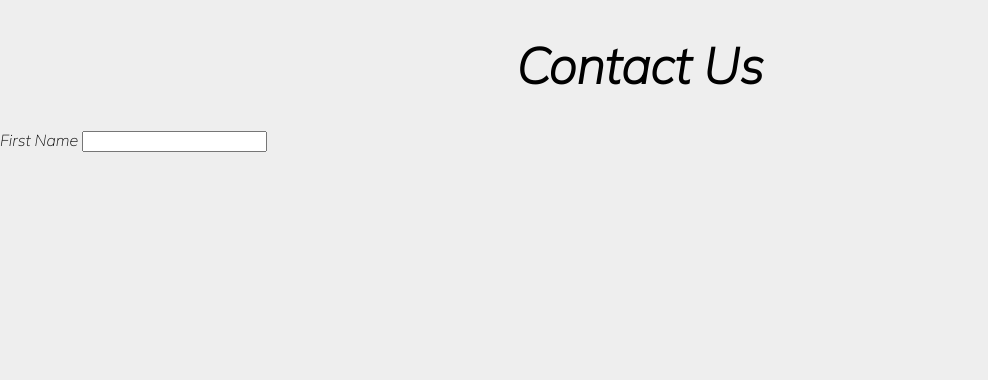
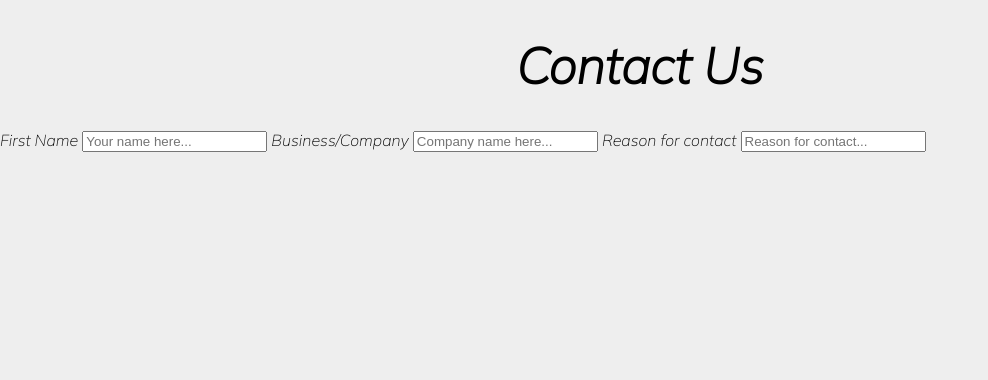
Before and after one commit to DayoTitiloye-code/Vericane, a Flask app: page /contact in a window 1280 px wide. Shown: the part 40-420 px from the top of the page, without its empty margins (0-988 px from the left). Run offline with Flask 2, Linux system fonts and the light colour scheme.

Commit message:
finished form inputs

```diff
--- a/templates/contact.html
+++ b/templates/contact.html
@@ -25,7 +25,11 @@
     <h1 id="about-title">Contact Us</h1>
     <form action="" method="get">
         <label for="firstName">First Name</label>
-        <input type="text" name="firstName" id="firstName">
+        <input type="text" name="firstName" id="firstName" placeholder="Your name here...">
+        <label for="business">Business/Company</label>
+        <input type="text" name="business" id="business" placeholder="Company name here...">
+        <label for="reason">Reason for contact</label>
+        <input type="text" name="reason" id="reason" placeholder="Reason for contact...">
     </form>
     <footer>
         <p id="trademark">VERICANE &#169; 2023 by Vericane Magazine & Aminu-Bassai Group</p>
```
